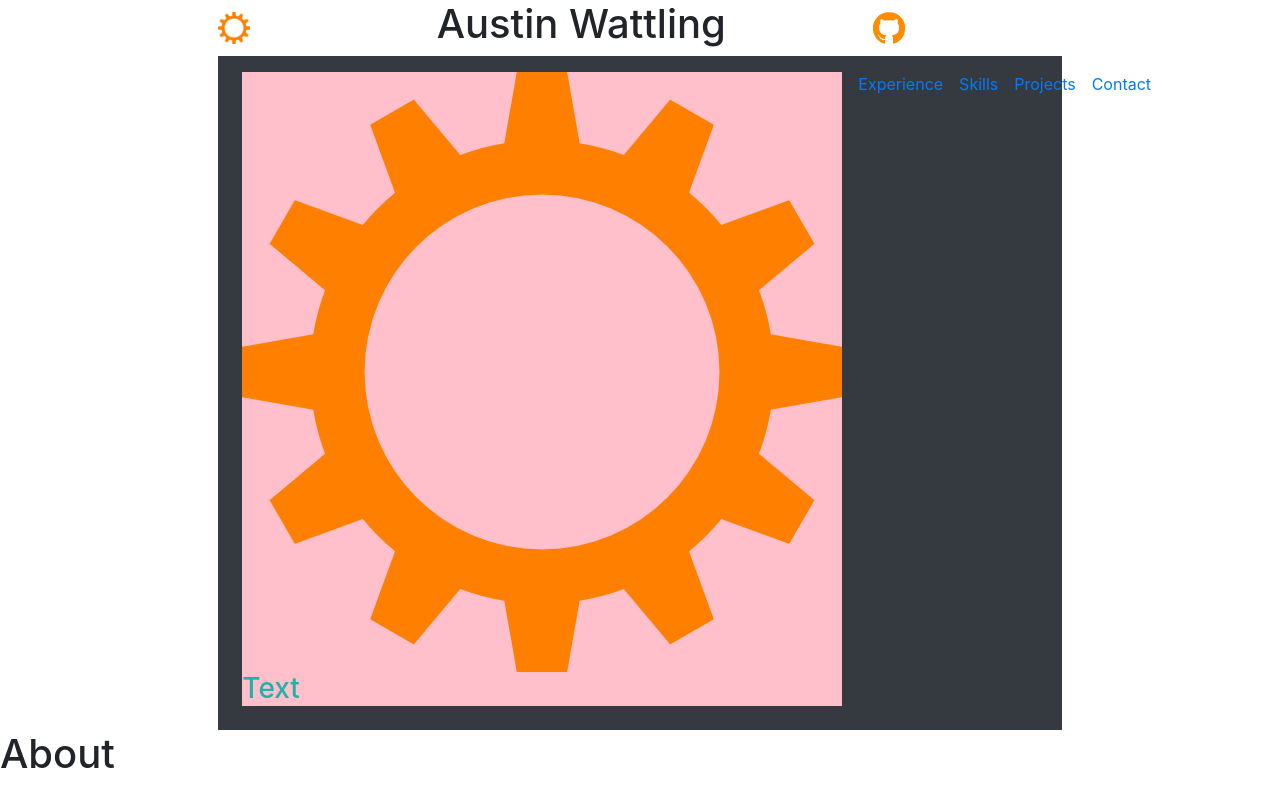
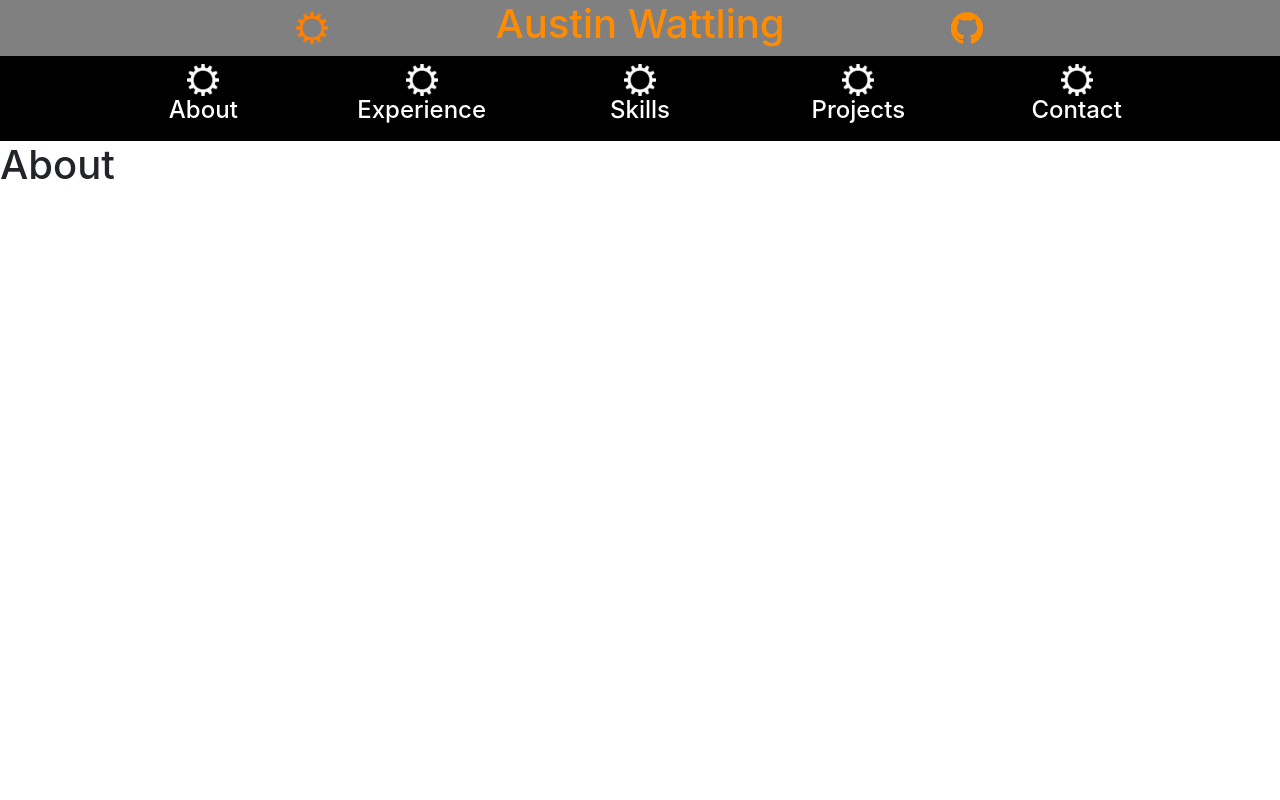
Before and after one commit to Awattling/onlineResume, a React app in the folder resume/: page / in a window 1280 px wide. Built offline with nearby package versions, Linux system fonts and the light colour scheme.

Commit message:
Navbar progress

```diff
--- a/resume/src/App.js
+++ b/resume/src/App.js
@@ -1,12 +1,13 @@
 import React from "react";
 import {Main} from "./Main";
 import {Header} from "./components/Header";
-
+import {Nav} from "./components/Nav";
 export class App extends React.Component{
     render(){
         return(
             <div>
                 <Header/>
+                <Nav/>
                 <Main/>
             </div>
         );
--- a/resume/src/components/Header.js
+++ b/resume/src/components/Header.js
@@ -1,22 +1,19 @@
 import React from "react";
-import {Link} from "react-router-dom";
 import styles from '../css/Header.css';
 import gear from '../media/orangeGear.png'
 import gitPic from '../media/gitMarkOrange.png';
-import {NavTab} from './NavTab';
 export class Header extends React.Component{
     render(){
         return <div>
-            <div className={"row"}>
-
-                <div className={"col-2 offset-2 center"}>
+            <div className={styles.row}>
+                <div className={styles.left}>
                     <div className={styles.imgHelper}></div>
                     <img className={styles.spinGear} src={gear} alt={""}/>
                 </div>
-                <div className={"col-4 center"}>
+                <div className={styles.middle}>
                     <h1>Austin Wattling</h1>
                 </div>
-                <div className={"col-2 center"}>
+                <div className={styles.right}>
                     <div className={styles.imgHelper}></div>
                     <a href={"https://github.com/Awattling"}>
                         <img className={styles.gitPic} src={gitPic} alt={""} title={"Check out my Github"}/>
@@ -24,29 +21,6 @@ export class Header extends React.Component{
 
                 </div>
             </div>
-            <div className={"row"}>
-                <div className={"col-8 offset-2 center"}>
-                    <nav className={"navbar navbar-expand-sm bg-dark center"}>
-                        <ul className={"navbar-nav"}>
-                            <li className={"nav-item"}>
-                                <Link to={'/about'} className={"nav-link"}><NavTab/></Link>
-                            </li>
-                            <li className={"nav-item"}>
-                                <Link to={'/experience'} className={"nav-link"}>Experience</Link>
-                            </li>
-                            <li className={"nav-item"}>
-                                <Link to={'/skills'} className={"nav-link"}>Skills</Link>
-                            </li>
-                            <li className={"nav-item"}>
-                                <Link to={'/projects'} className={"nav-link"}>Projects</Link>
-                            </li>
-                            <li className={"nav-item"}>
-                                <Link to={'/contact'} className={"nav-link"}>Contact</Link>
-                            </li>
-                        </ul>
-                    </nav>
-                </div>
-            </div>
         </div>;
     }
 }
--- /dev/null
+++ b/resume/src/components/Nav.js
@@ -0,0 +1,27 @@
+import React from "react";
+import {NavLink} from "react-router-dom";
+import styles from '../css/Nav.css';
+import {NavTab} from './NavTab';
+export class Nav extends React.Component{
+    render(){
+        return <div>
+            <div className={styles.row}>
+                    <div className={styles.left}>
+                        <NavLink to={'/about'} className={"nav-link"} activeClassName="active"><NavTab text={"About"} /></NavLink>
+                    </div>
+                    <div className={styles.tab}>
+                        <NavLink to={'/experience'} className={"nav-link"} activeClassName="active"><NavTab text={"Experience"}/></NavLink>
+                    </div>
+                    <div className={styles.tab}>
+                        <NavLink to={'/skills'} className={"nav-link"} activeClassName="active"><NavTab text={"Skills"}/></NavLink>
+                    </div>
+                    <div className={styles.tab}>
+                        <NavLink to={'/projects'} className={"nav-link"} activeClassName="active"><NavTab text={"Projects"}/></NavLink>
+                    </div>
+                    <div className={styles.tab}>
+                        <NavLink to={'/contact'} className={"nav-link"} activeClassName="active"><NavTab text={"Contact"}/></NavLink>
+                    </div>
+            </div>
+        </div>;
+    }
+}
--- a/resume/src/components/NavTab.js
+++ b/resume/src/components/NavTab.js
@@ -1,16 +1,15 @@
 import React from "react";
-import styles from '../css/navTab.css';
-import gear from '../media/orangeGear.png'
+import styles from '../css/Nav.css';
+import gear from '../media/WhiteGear.png'
 
 export class NavTab extends React.Component{
     render(){
         return(
-            <div className={styles.container}>
+            <div className={styles.gearsCon}>
                 <div>
-                    <div className={""}></div>
-                    <img className={""} src={gear} alt={""}/>
+                    <img className={styles.gears} src={gear} alt={""}/>
                 </div>
-                <h3>Text</h3>
+                <h4>{this.props.text}</h4>
             </div>
         );
     }
--- a/resume/src/css/Header.css
+++ b/resume/src/css/Header.css
@@ -2,6 +2,7 @@
     text-align: center;
 }
 .row {
+    composes: row from global;
     color: darkorange;
     background-color: grey;
 }
@@ -14,7 +15,18 @@
     height: 2em;
     -webkit-animation: rotation 4s infinite linear;
 }
-
+.left{
+    composes: col-2 offset-2 from global;
+    composes: center;
+}
+.middle{
+    composes: col-4 from global;
+    composes: center;
+}
+.right{
+    composes: col-2 from global;
+    composes: center;
+}
 @-webkit-keyframes rotation {
     from {
         -webkit-transform: rotate(0deg);
--- /dev/null
+++ b/resume/src/css/Nav.css
@@ -0,0 +1,45 @@
+.active{
+    background-color: pink;
+}
+.gears{
+    height: 2em;
+    transition: 0.70s;
+    -webkit-transition: 0.70s;
+    -moz-transition: 0.70s;
+    -ms-transition: 0.70s;
+    -o-transition: 0.70s;
+}
+.gearsCon:hover  .gears{
+    transition: 0.70s;
+    -webkit-transition: 0.70s;
+    -moz-transition: 0.70s;
+    -ms-transition: 0.70s;
+    -o-transition: 0.70s;
+    -webkit-transform: rotate(180deg);
+    -moz-transform: rotate(180deg);
+    -o-transform: rotate(180deg);
+    -ms-transform: rotate(180deg);
+    transform: rotate(180deg);
+}
+.row {
+    composes: row from global;
+    background-color: black;
+}
+.center{
+    text-align: center;
+}
+.width{
+    composes: col-12 from global;
+    composes: center;
+}
+.left{
+    composes: col-2 offset-1 from global;
+    composes: center;
+}
+.tab{
+    composes: col-2 from global;
+    composes: center;
+}
+h4{
+    color: white;
+}
--- a/resume/src/css/index.css
+++ b/resume/src/css/index.css
@@ -2,3 +2,6 @@ body {
   margin: 0;
   padding: 0;
 }
+.active{
+  background-color: purple;
+}
--- a/resume/src/css/navTab.css
+++ /dev/null
@@ -1,4 +0,0 @@
-.container{
-    background-color: pink;
-    color: lightseagreen;
-}
```
Also changed, not shown: resume/src/media/High Resolution Gear.png (deleted), resume/src/media/WhiteGear.png (added).
